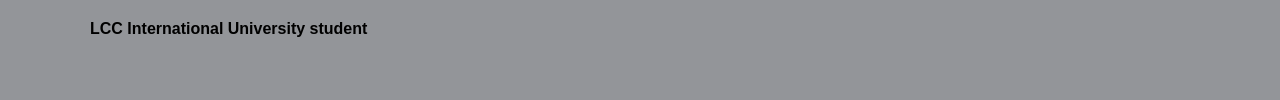
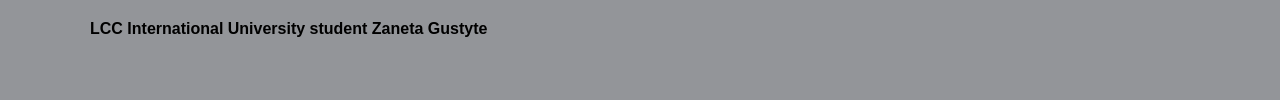
Before and after one commit to zanetagustyte/zanetagustyte.github.io, a plain HTML site: page untitled folder/about.html in a window 1280 px wide. Shown: the part 987-1087 px from the top of the page. Drawn offline with Linux system fonts and the light colour scheme; a web font is replaced by a local one.

Commit message:
Add files via upload

```diff
--- a/untitled folder/about.html
+++ b/untitled folder/about.html
@@ -32,7 +32,7 @@
      height="auto" alt="Your Name" />
              </div>
                 <div class="about-text">
-                    <p>LCC International University student</p>
+                    <p>LCC International University student Zaneta Gustyte</p>
                     <!-- Add the rest of your text here -->
                 </div>
             </div>
```
